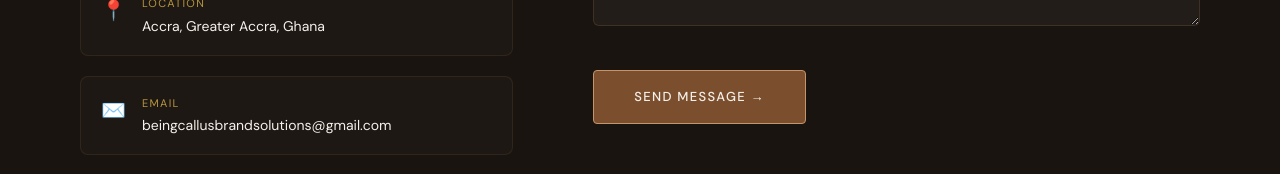
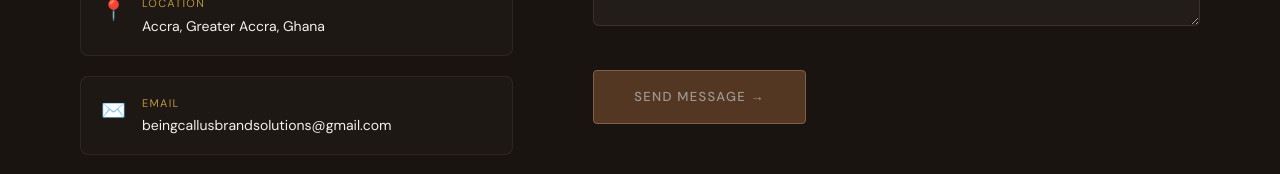
Before and after one commit to Kelly-ux/Callus-Brand-Solutions, a Next.js app: page / in a window 1280 px wide. Shown: the part 8187-8361 px from the top of the page. Built offline with nearby package versions, Linux system fonts and the light colour scheme; no server answers.

Commit message:
fix:contact turnstile

```diff
--- a/components/sections/Contact.tsx
+++ b/components/sections/Contact.tsx
@@ -10,32 +10,48 @@ const contactItems = [
 ];
 
 const services = [
-  "Web Development","Social Media Management","Paid Advertising",
-  "Content & SEO","Mobile App Development","Full Service Retainer",
-  "Analytics & Reporting","B2B Matchmaking","Local Search Mastery",
+  "Web Development", "Social Media Management", "Paid Advertising",
+  "Content & SEO", "Mobile App Development", "Full Service Retainer",
+  "Analytics & Reporting", "B2B Matchmaking", "Local Search Mastery",
 ];
 
 export default function Contact() {
   const ref = useRef<HTMLElement>(null);
-  const [status, setStatus] = useState<"idle"|"sending"|"sent"|"error">("idle");
-  const [form, setForm] = useState({ name:"", email:"", phone:"", service:"", business:"" });
+  const [status, setStatus] = useState<"idle" | "sending" | "sent" | "error">("idle");
+  const [turnstileToken, setTurnstileToken] = useState("");
+  const [form, setForm] = useState({
+    name: "", email: "", phone: "", service: "", business: "",
+  });
 
+  // Scroll animation observer
   useEffect(() => {
     const obs = new IntersectionObserver(
-      entries => entries.forEach(e => { if (e.isIntersecting) e.target.classList.add("visible"); }),
+      entries => entries.forEach(e => {
+        if (e.isIntersecting) e.target.classList.add("visible");
+      }),
       { threshold: 0.08, rootMargin: "0px 0px -40px 0px" }
     );
     ref.current?.querySelectorAll(".fade-up").forEach(el => obs.observe(el));
     return () => obs.disconnect();
   }, []);
 
+  // Turnstile callbacks
+  useEffect(() => {
+    (window as any).onTurnstileSuccess = (token: string) => {
+      setTurnstileToken(token);
+    };
+    (window as any).onTurnstileExpired = () => {
+      setTurnstileToken("");
+    };
+    return () => {
+      delete (window as any).onTurnstileSuccess;
+      delete (window as any).onTurnstileExpired;
+    };
+  }, []);
+
   async function handleSubmit(e: React.FormEvent) {
     e.preventDefault();
     setStatus("sending");
-
-  // Get Turnstile token
-  const turnstileToken = (window as any).turnstile?.getResponse() || "";
-
     try {
       const res = await fetch("/api/contact", {
         method: "POST",
@@ -45,6 +61,7 @@ export default function Contact() {
       if (res.ok) {
         setStatus("sent");
         setForm({ name: "", email: "", phone: "", service: "", business: "" });
+        setTurnstileToken("");
         (window as any).turnstile?.reset();
         setTimeout(() => setStatus("idle"), 6000);
       } else {
@@ -56,6 +73,7 @@ export default function Contact() {
       setStatus("error");
     }
   }
+
   return (
     <section id="contact" className="section-pad" ref={ref}>
       <div className="cbs-container">
@@ -63,10 +81,15 @@ export default function Contact() {
 
           {/* Left */}
           <div className="contact-intro">
-            <div className="eyebrow fade-up"><div className="eyebrow-line" /><span>Get in Touch</span></div>
-            <h2 className="fade-up" style={{ marginBottom:"20px" }}>Let's Talk About <em>Your Brand</em></h2>
+            <div className="eyebrow fade-up">
+              <div className="eyebrow-line" /><span>Get in Touch</span>
+            </div>
+            <h2 className="fade-up" style={{ marginBottom: "20px" }}>
+              Let's Talk About <em>Your Brand</em>
+            </h2>
             <p className="fade-up">
-              Fill in the form and we'll respond within 24 hours with an initial assessment of your brand's current digital presence — free of charge.
+              Fill in the form and we'll respond within 24 hours with an initial
+              assessment of your brand's current digital presence — free of charge.
             </p>
             <div className="contact-items fade-up">
               {contactItems.map(item => (
@@ -87,22 +110,22 @@ export default function Contact() {
               <div className="form-row">
                 <div className="form-group">
                   <label className="form-label" htmlFor="c-name">Full name</label>
-                  <input id="c-name" type="text" className="form-input" placeholder="Henry Addo"
-                    value={form.name} required
+                  <input id="c-name" type="text" className="form-input"
+                    placeholder="Henry Addo" value={form.name} required
                     onChange={e => setForm(f => ({ ...f, name: e.target.value }))} />
                 </div>
                 <div className="form-group">
                   <label className="form-label" htmlFor="c-email">Email address</label>
-                  <input id="c-email" type="email" className="form-input" placeholder="henry@yourbrand.com"
-                    value={form.email} required
+                  <input id="c-email" type="email" className="form-input"
+                    placeholder="henry@yourbrand.com" value={form.email} required
                     onChange={e => setForm(f => ({ ...f, email: e.target.value }))} />
                 </div>
               </div>
               <div className="form-row">
                 <div className="form-group">
                   <label className="form-label" htmlFor="c-phone">Phone number</label>
-                  <input id="c-phone" type="tel" className="form-input" placeholder="+233 54 486 6395"
-                    value={form.phone}
+                  <input id="c-phone" type="tel" className="form-input"
+                    placeholder="+233 54 486 6395" value={form.phone}
                     onChange={e => setForm(f => ({ ...f, phone: e.target.value }))} />
                 </div>
                 <div className="form-group">
@@ -122,24 +145,33 @@ export default function Contact() {
                   value={form.business} required
                   onChange={e => setForm(f => ({ ...f, business: e.target.value }))} />
               </div>
+
               {/* Turnstile widget */}
               <div
                 className="cf-turnstile"
                 data-sitekey={process.env.NEXT_PUBLIC_TURNSTILE_SITE_KEY}
                 data-theme="dark"
+                data-callback="onTurnstileSuccess"
+                data-expired-callback="onTurnstileExpired"
                 style={{ marginBottom: "8px" }}
               />
-              <button type="submit" className="form-submit" disabled={status === "sending"}>
+
+              <button
+                type="submit"
+                className="form-submit"
+                disabled={status === "sending" || !turnstileToken}
+              >
                 {status === "sending" ? "Sending…" : "Send message →"}
               </button>
+
               {status === "sent" && (
-                <p style={{ fontSize:"13px", color:"var(--gold)", marginTop:"8px" }}>
+                <p style={{ fontSize: "13px", color: "var(--gold)", marginTop: "8px" }}>
                   ✦ Message sent. We'll be in touch within 24 hours.
                 </p>
               )}
               {status === "error" && (
-                <p style={{ fontSize:"13px", color:"#e87070", marginTop:"8px" }}>
-                  Something went wrong. Please email us at hello@callusbrandsolutions.com
+                <p style={{ fontSize: "13px", color: "#e87070", marginTop: "8px" }}>
+                  Something went wrong. Please email us at beingcallusbrandsolutions@gmail.com
                 </p>
               )}
             </form>
@@ -147,11 +179,10 @@ export default function Contact() {
 
         </div>
       </div>
+
       <Script
         src="https://challenges.cloudflare.com/turnstile/v0/api.js"
         strategy="afterInteractive"
-  async
-  defer
       />
     </section>
   );
```
Lines whose indentation alone changed are shown as unchanged.
